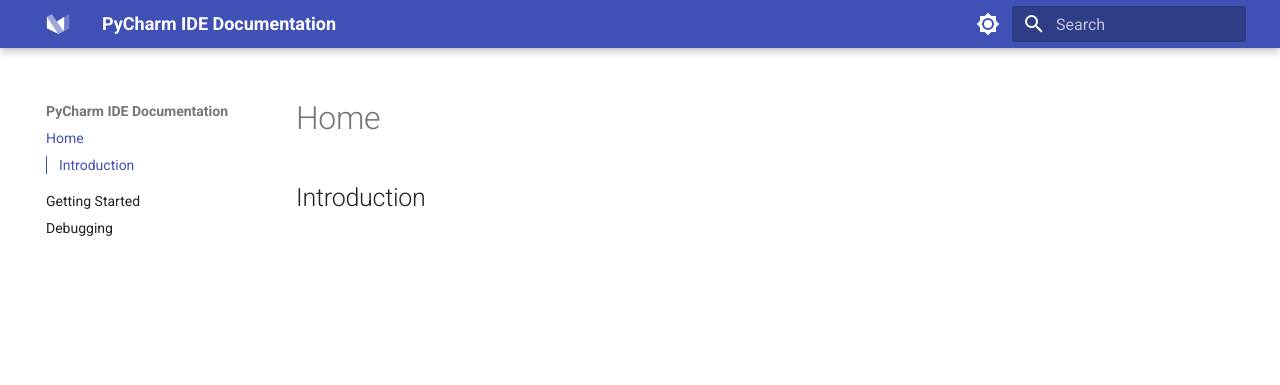
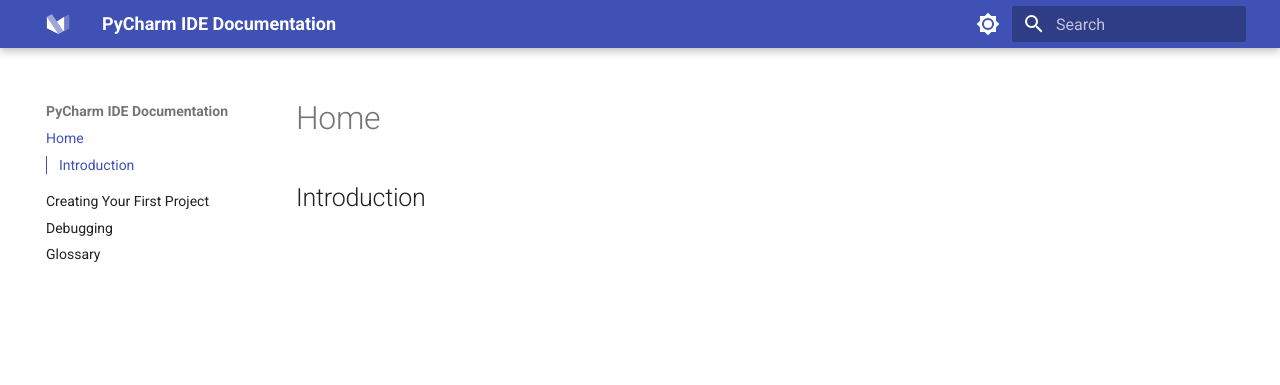
Before and after one commit to mikkosio/User-Doc, an MkDocs documentation site: the page built from docs/index.md, in a window 1280 px wide. Shown: the top 385 px of the page. Built offline with MkDocs 1.6.1 and Material for MkDocs 9.7.7, drawn with Linux system fonts in a browser that asks for light colours.

```diff
--- a/mkdocs.yml
+++ b/mkdocs.yml
@@ -2,8 +2,9 @@ site_name: PyCharm IDE Documentation
 
 nav:
   - Home: "index.md"
-  - Getting Started: "pages/first-project.md"
+  - Creating Your First Project: "pages/first-project.md"
   - Debugging: "pages/debugging.md"
+  - Glossary: "pages/glossary.md"
 
 theme:
   name: material
@@ -33,6 +34,35 @@ theme:
     logo: logo
 
 markdown_extensions:
+
+  # Python Markdown
+  - abbr
   - admonition
+  - attr_list
+  - def_list
+  - footnotes
+  - md_in_html
+  - toc:
+      permalink: true
+
+  # Python Markdown Extensions
+  - pymdownx.arithmatex:
+      generic: true
+  - pymdownx.betterem:
+      smart_enable: all
+  - pymdownx.caret
   - pymdownx.details
+  - pymdownx.emoji:
+      emoji_index: !!python/name:materialx.emoji.twemoji
+      emoji_generator: !!python/name:materialx.emoji.to_svg
+  - pymdownx.highlight
+  - pymdownx.inlinehilite
+  - pymdownx.keys
+  - pymdownx.mark
+  - pymdownx.smartsymbols
   - pymdownx.superfences
+  - pymdownx.tabbed:
+      alternate_style: true
+  - pymdownx.tasklist:
+      custom_checkbox: true
+  - pymdownx.tilde
```
